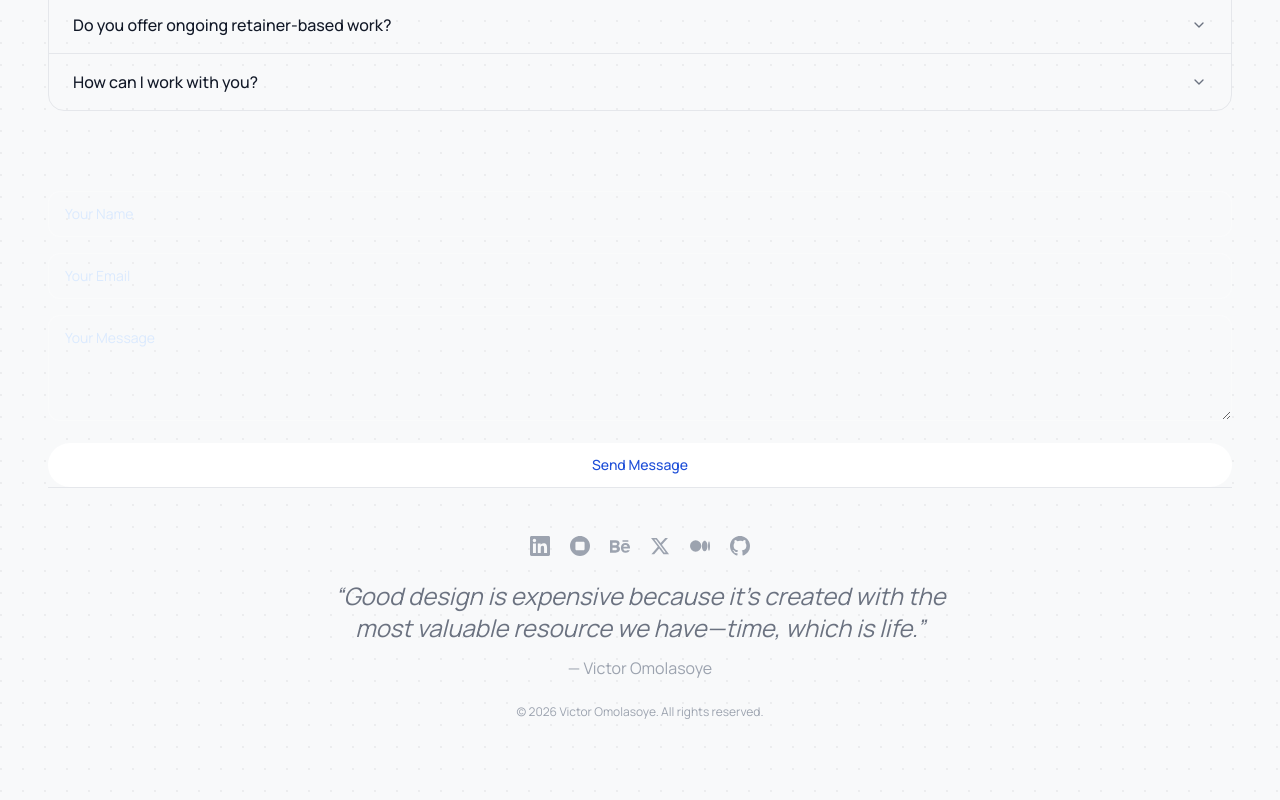
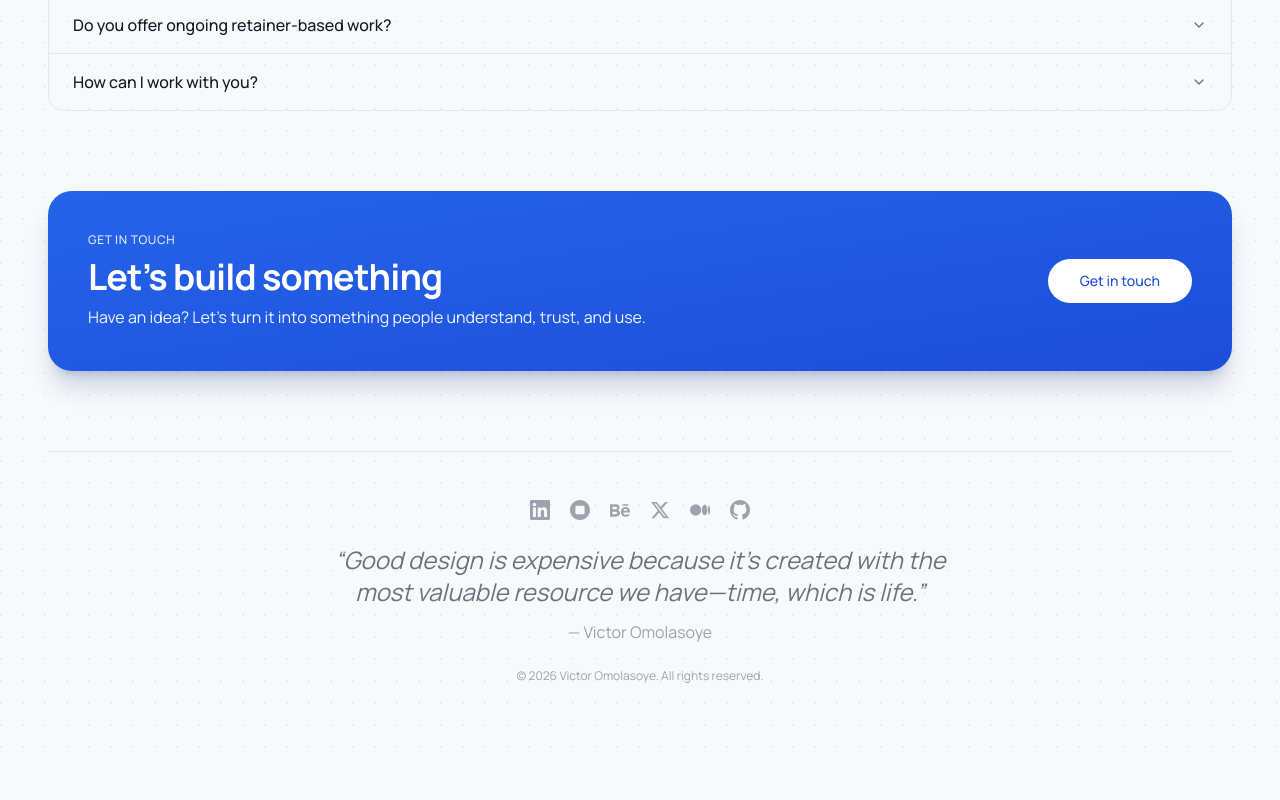
Before and after one commit to Levictor-ai/victor-omolasoye-portfolio, a Next.js app: page / in a window 1280 px wide. Shown: the part 5810-6610 px from the top of the page. After the commit the page ends 6574 px from the top, so only its background shows below. Built offline with nearby package versions, Linux system fonts and the light colour scheme.

Commit message:
Replace home contact section with CTA banner, shrink contact photo

```diff
--- a/src/app/contact/ContactClient.tsx
+++ b/src/app/contact/ContactClient.tsx
@@ -38,7 +38,7 @@ export function ContactClient() {
 
         <div className="grid gap-8 lg:grid-cols-[0.8fr_1.2fr] lg:items-start lg:gap-10">
           <div className="rounded-2xl border border-gray-200 bg-white p-6 shadow-[0_24px_60px_-28px] shadow-black/[0.15]">
-            <div className="relative mb-6 aspect-[4/5] w-full overflow-hidden rounded-xl bg-neutral-100">
+            <div className="relative mb-6 aspect-[4/3] w-full overflow-hidden rounded-xl bg-neutral-100">
               <Image
                 src={profile.avatar}
                 alt={profile.name}
--- a/src/components/HomeContent.tsx
+++ b/src/components/HomeContent.tsx
@@ -13,14 +13,12 @@ import { FAQAccordion } from '@/components/FAQAccordion';
 import { BackToTop } from '@/components/BackToTop';
 import { Nav } from '@/components/Nav';
 import { AboutSection } from '@/components/AboutSection';
-import { ContactForm } from '@/components/ContactForm';
 import { ExperienceSection } from '@/components/ExperienceSection';
 import {
   useProjectFilter,
   ProjectFilterTabs,
   ProjectFilterStatus,
 } from '@/components/ProjectFilter';
-import { renderInline } from '@/lib/inline';
 
 function TypewriterText({ text, className }: { text: string; className?: string }) {
   const [displayedText, setDisplayedText] = useState('');
@@ -550,12 +548,7 @@ function FAQSection({ profile }: { profile: ProfileData }) {
   );
 }
 
-function HomeContactSection() {
-  const stagger = {
-    hidden: {},
-    show: { transition: { staggerChildren: 0.08 } },
-  };
-
+function HomeCtaSection() {
   const fadeUp = {
     hidden: { opacity: 0, y: 20 },
     show: { opacity: 1, y: 0, transition: { duration: 0.5 } },
@@ -563,45 +556,35 @@ function HomeContactSection() {
 
   return (
     <motion.section
-      id="contact"
       initial="hidden"
       whileInView="show"
       viewport={{ once: true, margin: '-50px' }}
-      variants={stagger}
+      variants={{
+        hidden: {},
+        show: { transition: { staggerChildren: 0.08 } },
+      }}
       className="mb-20"
     >
-      <div className="rounded-xl bg-gradient-to-br from-blue-600 to-blue-700 p-6 shadow-xl shadow-blue-900/20 sm:p-10">
-        <div className="grid gap-10 lg:grid-cols-[1fr_1.15fr] lg:items-start lg:gap-14">
-          <div>
-            <motion.p
-              variants={fadeUp}
-              className="mb-3 text-label-sm uppercase tracking-wider text-blue-100"
-            >
-              Get in touch
-            </motion.p>
-            <motion.h2
-              variants={fadeUp}
-              className="mb-6 font-display text-6xl font-bold leading-[0.9] tracking-wide text-white sm:text-7xl"
-            >
-              Let&rsquo;s build something
-            </motion.h2>
-            <motion.p variants={fadeUp} className="text-body-lg text-blue-50">
-              {renderInline(
-                'Have a project in mind, need a designer to bring an idea from **0 \u2192 1**, or just want to talk through a design or product challenge? **Let\u2019s talk.**',
-                'font-semibold text-white',
-              )}
-            </motion.p>
-            <motion.div variants={fadeUp} className="mt-6">
-              <Link
-                href="/contact"
-                className="inline-flex items-center justify-center rounded-full bg-white px-6 py-3 text-sm font-medium text-blue-700 transition-colors hover:bg-blue-50 focus-visible:outline-none focus-visible:ring-2 focus-visible:ring-white/60"
-              >
-                Open contact page
-              </Link>
-            </motion.div>
-          </div>
-        <HomeContactSection />
-        </div>
+      <div className="flex flex-col gap-6 rounded-2xl bg-gradient-to-br from-blue-600 to-blue-700 p-6 shadow-xl shadow-blue-900/20 sm:p-8 md:flex-row md:items-center md:justify-between md:gap-10 md:p-10">
+        <motion.div variants={fadeUp} className="max-w-2xl">
+          <p className="mb-2 text-label-sm uppercase tracking-wider text-blue-100">
+            Get in touch
+          </p>
+          <h2 className="text-3xl font-bold leading-tight tracking-tight text-white sm:text-4xl">
+            Let&rsquo;s build something
+          </h2>
+          <p className="mt-2 text-body-md text-blue-50">
+            Have an idea? Let&rsquo;s turn it into something people understand, trust, and use.
+          </p>
+        </motion.div>
+        <motion.div variants={fadeUp} className="shrink-0">
+          <Link
+            href="/contact"
+            className="inline-flex w-full items-center justify-center gap-2 rounded-full bg-white px-8 py-3 text-sm font-medium text-blue-700 transition-colors hover:bg-blue-50 focus-visible:outline-none focus-visible:ring-2 focus-visible:ring-white/60 sm:w-auto"
+          >
+            Get in touch
+          </Link>
+        </motion.div>
       </div>
     </motion.section>
   );
@@ -693,7 +676,7 @@ export function HomeContent({ projects }: { projects: ProjectData[] }) {
         <ExperienceSection profile={profile} />
         <TestimonialsCarousel profile={profile} />
         <FAQSection profile={profile} />
-        <ContactForm />
+        <HomeCtaSection />
         <FooterSection socials={profile.socials} />
       </main>
       <BackToTop />
```
